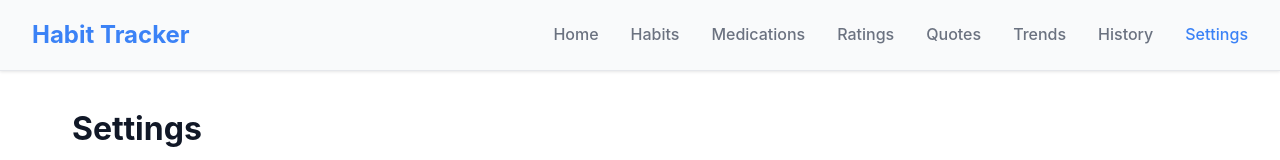
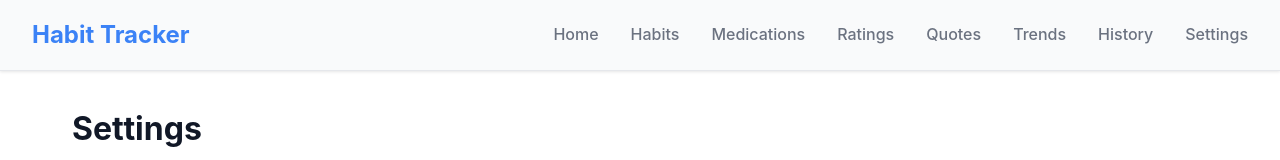
Before and after one commit to shyguyrymakesai/habit_tracker, a React (Vite) app: page /#/settings in a window 1280 px wide. Shown: the top 160 px of the page. Built offline with nearby package versions, Linux system fonts and the light colour scheme.

Commit message:
Convert to react-router-dom with HashRouter

```diff
--- a/package.json
+++ b/package.json
@@ -13,6 +13,7 @@
     "localforage": "^1.10.0",
     "react": "^18.3.1",
     "react-dom": "^18.3.1",
+    "react-router-dom": "^7.9.3",
     "recharts": "^2.12.7",
     "uuid": "^9.0.1",
     "zod": "^3.23.8"
--- a/src/components/Navbar.tsx
+++ b/src/components/Navbar.tsx
@@ -1,10 +1,7 @@
 import React from 'react';
+import { NavLink } from 'react-router-dom';
 
-interface NavbarProps {
-  currentPage?: string;
-}
-
-export const Navbar: React.FC<NavbarProps> = ({ currentPage }) => {
+export const Navbar: React.FC = () => {
   const navItems = [
     { path: '/', label: 'Home' },
     { path: '/habits', label: 'Habits' },
@@ -23,8 +20,13 @@ export const Navbar: React.FC<NavbarProps> = ({ currentPage }) => {
       </div>
       <ul className="navbar-menu">
         {navItems.map((item) => (
-          <li key={item.path} className={currentPage === item.path ? 'active' : ''}>
-            <a href={item.path}>{item.label}</a>
+          <li key={item.path}>
+            <NavLink
+              to={item.path}
+              className={({ isActive }) => isActive ? 'active' : ''}
+            >
+              {item.label}
+            </NavLink>
           </li>
         ))}
       </ul>
--- a/src/main.tsx
+++ b/src/main.tsx
@@ -2,7 +2,9 @@ import React from 'react';
 import ReactDOM from 'react-dom/client';
 import './index.css';
 
-// Import pages
+import { HashRouter, Routes, Route, Navigate } from 'react-router-dom';
+
+// Pages
 import { Home } from './pages/Home';
 import { Trends } from './pages/Trends';
 import { History } from './pages/History';
@@ -11,73 +13,35 @@ import { HabitSettings } from './pages/HabitSettings';
 import { MedicationSettings } from './pages/MedicationSettings';
 import { RatingSettings } from './pages/RatingSettings';
 import { Quotes } from './pages/Quotes';
+
+// Components
 import { Navbar } from './components/Navbar';
 
-// Hash-based routing for GitHub Pages compatibility
 function App() {
-  // Use hash instead of pathname
-  const getHashPath = () => {
-    const hash = window.location.hash.slice(1); // Remove the '#'
-    return hash || '/';
-  };
-
-  const [currentPage, setCurrentPage] = React.useState(getHashPath());
-
-  const renderPage = () => {
-    switch (currentPage) {
-      case '/':
-        return <Home />;
-      case '/habits':
-        return <HabitSettings />;
-      case '/medications':
-        return <MedicationSettings />;
-      case '/ratings':
-        return <RatingSettings />;
-      case '/quotes':
-        return <Quotes />;
-      case '/trends':
-        return <Trends />;
-      case '/history':
-        return <History />;
-      case '/settings':
-        return <Settings />;
-      default:
-        return <Home />;
-    }
-  };
-
-  // Hash-based navigation handler
-  React.useEffect(() => {
-    const handleNavigation = (e: MouseEvent) => {
-      const target = e.target as HTMLAnchorElement;
-      if (target.tagName === 'A' && target.href.startsWith(window.location.origin)) {
-        e.preventDefault();
-        const path = target.getAttribute('href') || '/';
-        setCurrentPage(path);
-        window.location.hash = path;
-      }
-    };
-
-    const handleHashChange = () => {
-      setCurrentPage(getHashPath());
-    };
-
-    document.addEventListener('click', handleNavigation);
-    window.addEventListener('hashchange', handleHashChange);
-
-    return () => {
-      document.removeEventListener('click', handleNavigation);
-      window.removeEventListener('hashchange', handleHashChange);
-    };
-  }, []);
-
   return (
-    <div className="app">
-      <Navbar currentPage={currentPage} />
-      <main className="main-content">
-        {renderPage()}
-      </main>
-    </div>
+    <HashRouter>
+      <div className="app">
+        <Navbar />
+        <main className="main-content">
+          <Routes>
+            {/* root */}
+            <Route path="/" element={<Home />} />
+            {/* demo landing route for https://shyguyrymakesai.github.io/demo/#/demo */}
+            <Route path="/demo" element={<Home />} />
+            {/* app routes */}
+            <Route path="/habits" element={<HabitSettings />} />
+            <Route path="/medications" element={<MedicationSettings />} />
+            <Route path="/ratings" element={<RatingSettings />} />
+            <Route path="/quotes" element={<Quotes />} />
+            <Route path="/trends" element={<Trends />} />
+            <Route path="/history" element={<History />} />
+            <Route path="/settings" element={<Settings />} />
+            {/* catch-all → home */}
+            <Route path="*" element={<Navigate to="/" replace />} />
+          </Routes>
+        </main>
+      </div>
+    </HashRouter>
   );
 }
 
```
Also changed, not shown: 2 other files (tests, documents, lock files or other folders).
